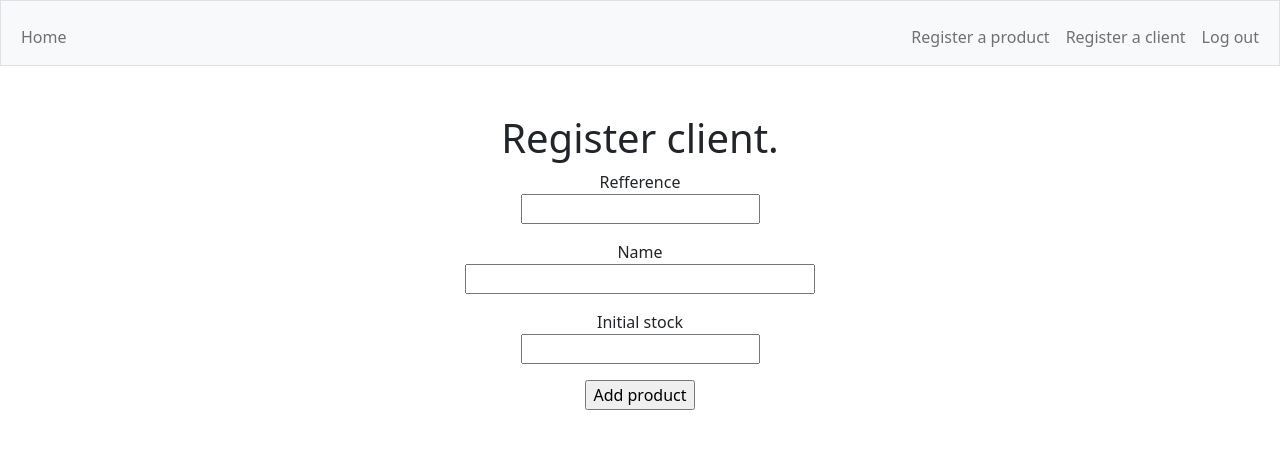
After one commit to TropaAmora/managing-logistics, a Flask app: page /registerproduct in a window 1280 px wide. The commit adds this page. Shown: the top 449 px of the page. Run offline with Flask 3, Linux system fonts and the light colour scheme; the visitor is signed in with stand-in values (Sample User, id 1).

Commit message:
Product registration functioning

```diff
--- a/app/forms.py
+++ b/app/forms.py
@@ -1,8 +1,8 @@
 from flask_wtf import FlaskForm
-from wtforms import StringField, PasswordField, SubmitField, BooleanField
-from wtforms.validators import DataRequired, ValidationError, Email, EqualTo
+from wtforms import StringField, PasswordField, SubmitField, BooleanField, IntegerField
+from wtforms.validators import DataRequired, ValidationError, Email, EqualTo, Length
 
-from app.models import User, Client
+from app.models import User, Client, Product
 from app import session
 
 class LoginForm(FlaskForm):
@@ -30,8 +30,8 @@ class RegistrationForm(FlaskForm):
 
 
 class ClientRegistrationForm(FlaskForm):
-    name = StringField('Name', validators=[DataRequired()])
-    address = StringField('Address', validators=[DataRequired()])
+    name = StringField('Name', validators=[DataRequired(), Length(1, 40)])
+    address = StringField('Address', validators=[DataRequired(), Length(10, 40)])
     email = StringField('Email', validators=[DataRequired(), Email()])
     description = StringField('Description', validators=[DataRequired()])
     submit = SubmitField('Create Client')
@@ -40,3 +40,19 @@ class ClientRegistrationForm(FlaskForm):
         user = session.query(Client).filter(Client.email == email.data).first()
         if user is not None:
             raise ValidationError('This email is already registered on another existing client')
+
+
+class ProductRegistrationForm(FlaskForm):
+    ref = IntegerField('Refference', validators=[DataRequired(), Length(10, 20)])
+    name = StringField('Name', validators=[DataRequired(), Length(1, 40)])
+    stock = IntegerField('Initial stock', validators=[DataRequired()])
+    submit = SubmitField('Add product')
+
+    def validate_ref(self, ref):
+        product = session.query(Product).filer(Product.ref == ref).first()
+        if product is not None:
+            raise ValidationError('The refference is already registered.')
+
+
+class SaleRegistrationForm(FlaskForm):
+    pass
--- a/app/models.py
+++ b/app/models.py
@@ -76,8 +76,8 @@ class Product(Base):
 
     salebatches: Mapped[List["SaleBatch"]] = relationship(backref="product")
 
-    def __init__(self, refference, name, stock):
-        self.refference = refference
+    def __init__(self, ref, name, stock):
+        self.ref = ref
         self.name = name
         self.stock = stock
 
--- a/app/routes.py
+++ b/app/routes.py
@@ -7,8 +7,8 @@ from werkzeug.security import generate_password_hash, check_password_hash
 from werkzeug.urls import url_parse
 
 from app import app, session
-from app.models import User, Client
-from app.forms import LoginForm, RegistrationForm, ClientRegistrationForm
+from app.models import User, Client, Product
+from app.forms import LoginForm, RegistrationForm, ClientRegistrationForm, ProductRegistrationForm
 
 @app.route("/")
 @login_required
@@ -80,3 +80,18 @@ def registerclient():
         return redirect(url_for('index'))
     else:
         return render_template('registerclient.html', form=form)
+
+@app.route("/registerproduct", methods=['GET', 'POST'])
+@login_required
+def registerproduct():
+    form = ProductRegistrationForm()
+
+    if request.method == 'POST':
+        # do stuff
+        new_product = Product(form.ref.data, form.name.data, form.stock.data)
+        session.add(new_product)
+        session.commit()
+        flash('Congratulations, you created a new product.')
+        return redirect(url_for('index'))
+    else:
+        return render_template('registerproduct.html', form=form)
--- a/app/templates/layout.html
+++ b/app/templates/layout.html
@@ -33,7 +33,7 @@
                         </ul>
                     {% else %}
                         <ul class="navbar-nav ms-auto mt-2">
-                            <li class="nav-item"><a class="nav-link" href="{{ url_for('registerclient') }}">Register a client</a></li>
+                            <li class="nav-item"><a class="nav-link" href="{{ url_for('registerproduct') }}">Register a product</a></li>
                             <li class="nav-item"><a class="nav-link" href="{{ url_for('registerclient') }}">Register a client</a></li>
                             <li class="nav-item"><a class="nav-link" href="{{ url_for('logout') }}">Log out</a></li>
                         </ul>
--- /dev/null
+++ b/app/templates/registerproduct.html
@@ -0,0 +1,41 @@
+{% extends "layout.html" %}
+
+{% block title %}
+    Product registration.
+{% endblock %}
+
+{% block main %}
+    <h1>Register client.</h1>
+    <form action="" method="post" autocomplete="off" autofocus>
+        <div class="mb-3">
+            {{ form.ref.label }}<br>
+            {{ form.ref(size=32)}}
+        </div>
+        <div>
+            {% for error in form.ref.errors %}
+                <span style="color: red;">[{{ error }}]</span>
+            {% endfor %}
+        </div>
+        <div class="mb-3">
+            {{ form.name.label }}<br>
+            {{ form.name(size=32)}}
+        </div>
+        <div>
+            {% for error in form.name.errors %}
+                <span style="color: red;">[{{ error }}]</span>
+            {% endfor %}
+        </div>
+        <div class="mb-3">
+            {{ form.stock.label }}<br>
+            {{ form.stock(size=32)}}
+        </div>
+        <div>
+            {% for error in form.stock.errors %}
+                <span style="color: red;">[{{ error }}]</span>
+            {% endfor %}
+        </div>
+        <div class="mb-3">
+            {{ form.submit() }}
+        </div>
+    </form>
+{% endblock %}
```
Also changed, not shown: app.db, 1 other file.
